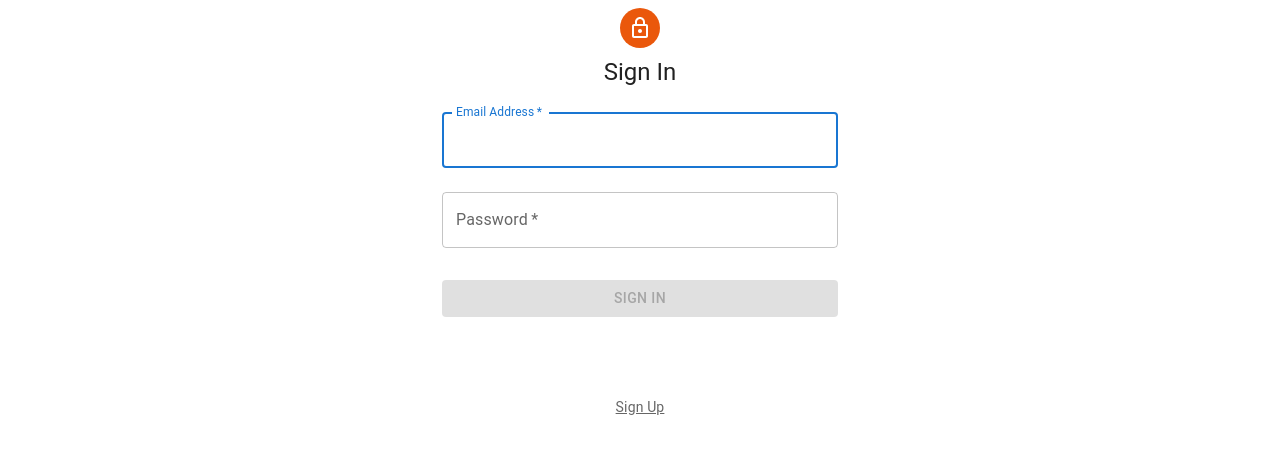
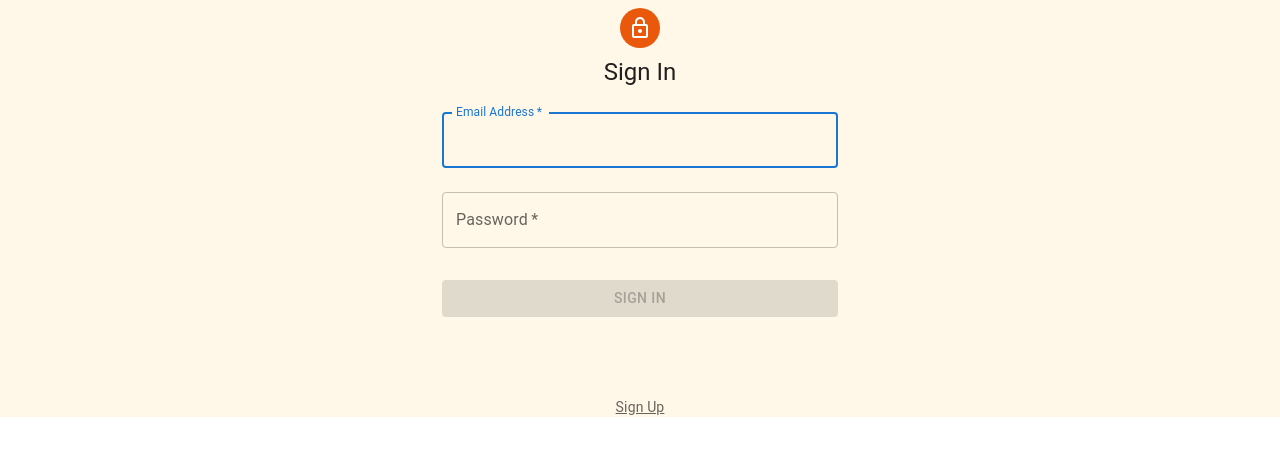
Before and after one commit to mohitarora8181/placement-cell, a React (Create React App) app in the folder Frontend/: page / in a window 1280 px wide. Shown: the top 456 px of the page. Built offline with nearby package versions, Linux system fonts and the light colour scheme.

Commit message:
Changed app bg color

```diff
--- a/Frontend/src/App.js
+++ b/Frontend/src/App.js
@@ -74,6 +74,7 @@ function App() {
   }
 
   return (
+    <div className='bg-[#FFF8E8]'>
     <Routes>
       <Route path="/" element={<SignIn />} />
       <Route path="/sign-in" element={<SignIn />} />
@@ -105,6 +106,7 @@ function App() {
 
       <Route path="*" element={role === 'admin' ? <AdminPage /> : <Home />} />
     </Routes>
+    </div>
   );
 }
 
```
